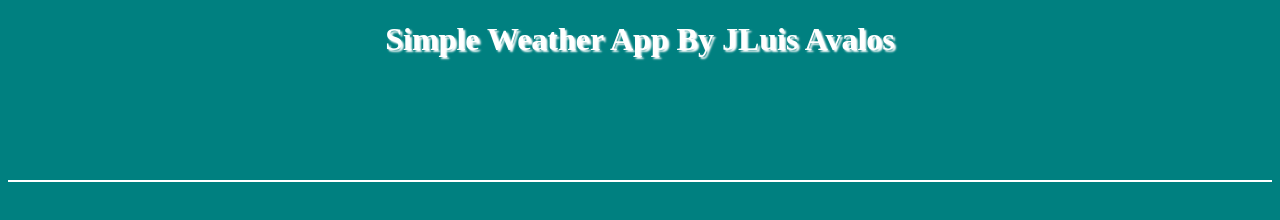
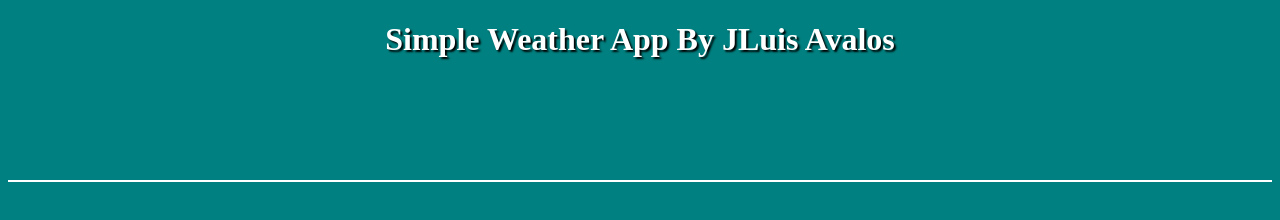
Before and after one commit to avalos010/weather-app, a plain HTML site: page index.html in a window 1280 px wide. Drawn offline with nearby package versions, Linux system fonts and the light colour scheme.

Commit message:
Update style.css

```diff
--- a/css/style.css
+++ b/css/style.css
@@ -1,9 +1,10 @@
 .container {
   margin: auto;
-  color: #fff;
+
 }
 body {
   background: #008080;
+  color: #fff;
 }
 .weather h2 {
   border-bottom: solid 2px #000;
@@ -19,7 +20,7 @@ body {
   text-align: center;
 }
 h1,h2,h3 {
-  text-shadow:2px 2px 2px #fff;
+  text-shadow:2px 2px 2px #000;
   text-align: center;
 }
 .weather img {
```
